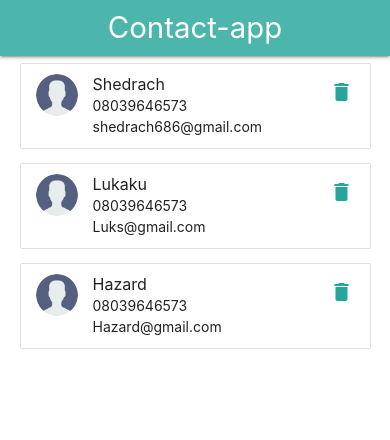
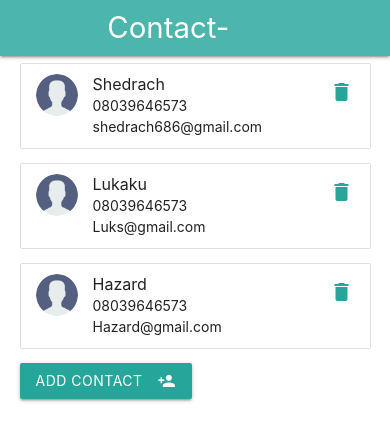
Before and after one commit to shedrachIkenna/Contact-app-React, a React (Create React App) app: page / in a window 390 px wide. Shown: the top 440 px of the page. Built offline with nearby package versions, Linux system fonts and the light colour scheme.

Commit message:
Made the UI responsive

```diff
--- a/src/App.js
+++ b/src/App.js
@@ -1,4 +1,4 @@
-import { useState } from 'react'
+import { useState, useEffect } from 'react'
 import ContactList from './components/contacts/ContactList'
 import Navbar from './components/ui/Navbar'
 
@@ -12,12 +12,19 @@ const App = () => {
   const handleDelete = (id) => {
     const newContacts = contacts.filter((contact) => contact.id !== id);
     setContacts(newContacts);
+  }
 
-  }
+  useEffect(() => {
+    console.log('use Effect ran')
+  })
+
     return (
       <div className="App">
        <Navbar />
        <ContactList contacts={contacts} handleDelete={handleDelete}/>
+       <div className="container hide-on-large-only">
+       <a className="waves-effect waves-light btn"><i className="material-icons right">person_add</i>Add Contact</a>
+       </div>
       </div>
     );
 }
--- a/src/components/contacts/ContactList.js
+++ b/src/components/contacts/ContactList.js
@@ -1,6 +1,5 @@
 import user from '../../images/user.png'
 const ContactList = ({contacts, handleDelete}) => {
-    console.log(contacts)
     return (
         <div className="contactList">
             {
--- a/src/components/ui/Navbar.js
+++ b/src/components/ui/Navbar.js
@@ -4,7 +4,7 @@ const Navbar = () => {
     return (
         <nav className="teal lighten-2">
             <div className="nav-wrapper container">
-                <a href="#!" className="brand-logo">Contact-app</a>
+                <a href="#!" className="brand-logo">Contact-App</a>
                 <ul className="right hide-on-med-and-down">
                     <li><a href="badges.html"><i className="material-icons right">person_add</i>Add contact</a></li>
                 </ul>
```
